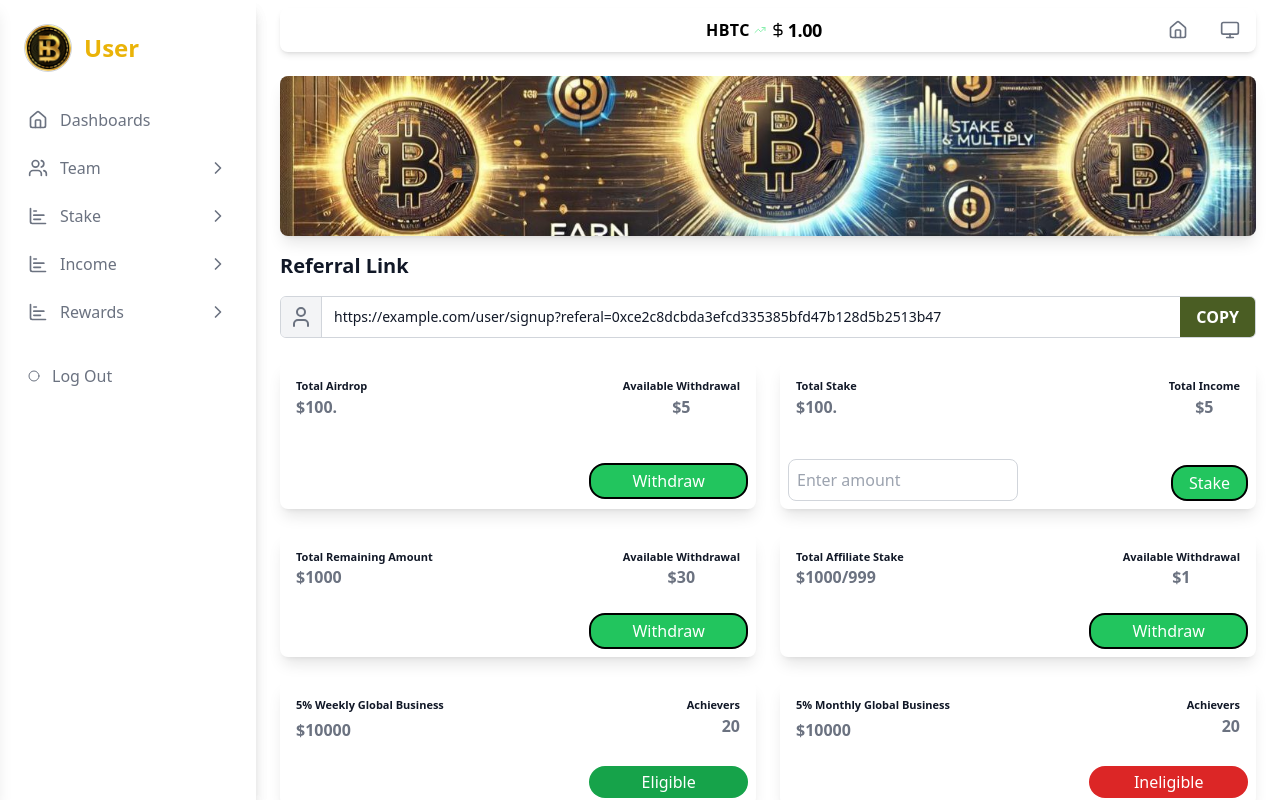
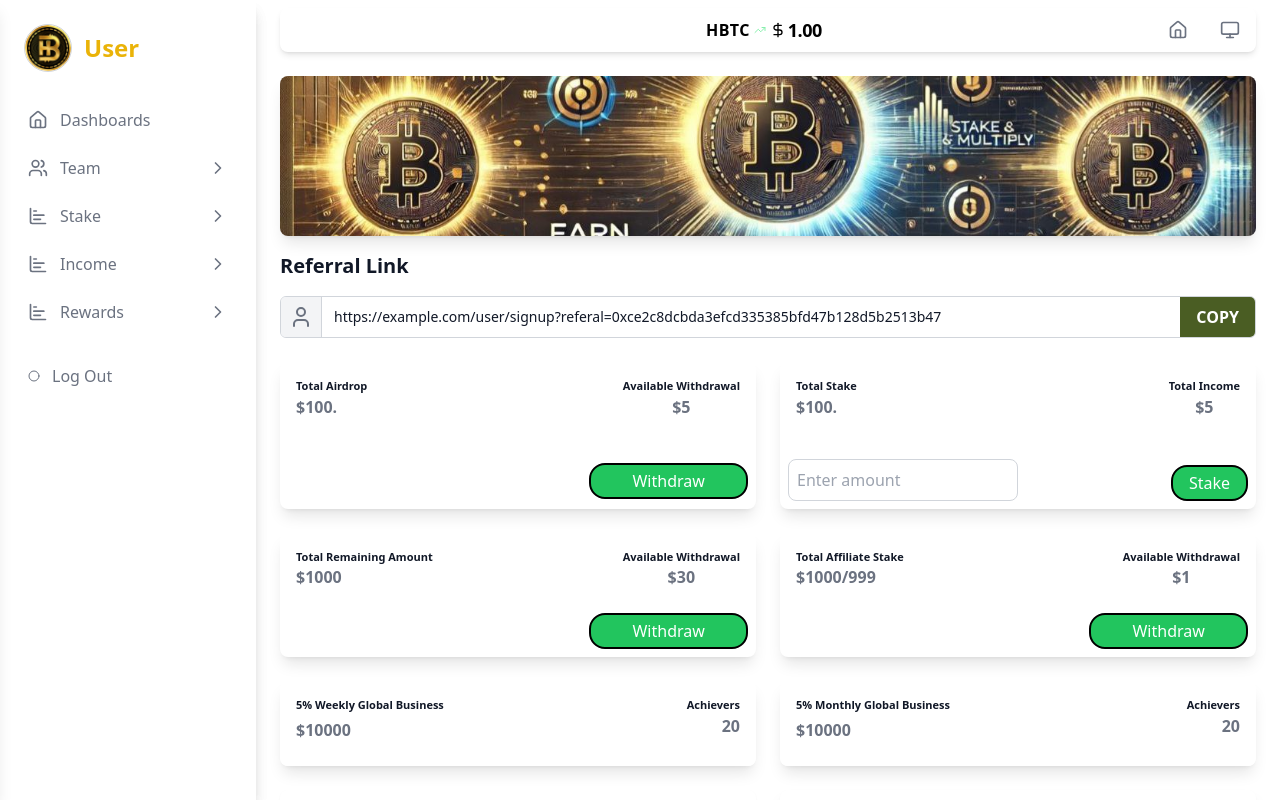
Before and after one commit to ManiacD16/hbtc-full, a React (Vite) app: page /#/user in a window 1280 px wide. Built offline with nearby package versions, Linux system fonts and the light colour scheme.

Commit message:
3rd commit

```diff
--- a/src/Components/MainContent.jsx
+++ b/src/Components/MainContent.jsx
@@ -221,14 +221,14 @@
             <div className={`flex items-stretch`}>
               <div className="w-full bg-white dark:bg-gray-800 shadow-lg flex flex-col rounded-lg">
                 {renderRewardPanel("5% Weekly Global Business", "$10000", "20")}
-                <div className="flex justify-end">
+                {/* <div className="flex justify-end">
                   <button
                     className="bg-green-600 text-white py-1 px-4 rounded-2xl w-1/3 hover:bg-green-400 mr-2 mb-2 text-sm sm:text-base md:text-md"
                     onClick={() => handleWithdraw()}
                   >
                     Eligible
                   </button>
-                </div>
+                </div> */}
 
                 {/* <div className="flex justify-end">
                   <button
@@ -247,14 +247,14 @@
                   "$10000",
                   "20"
                 )}
-                <div className="flex justify-end">
+                {/* <div className="flex justify-end">
                   <button
                     className="bg-red-600 text-white py-1 px-4 rounded-2xl w-1/3 hover:bg-red-900 mr-2 mb-2 text-sm sm:text-base md:text-md"
                     onClick={() => handleWithdraw()}
                   >
                     Ineligible
                   </button>
-                </div>
+                </div> */}
                 {/* <div className="flex justify-end">
                   <button
                     className="bg-green-500 text-white py-1 px-4 border-black border-2 rounded-2xl w-1/3 hover:bg-green-600 mr-2"
```
